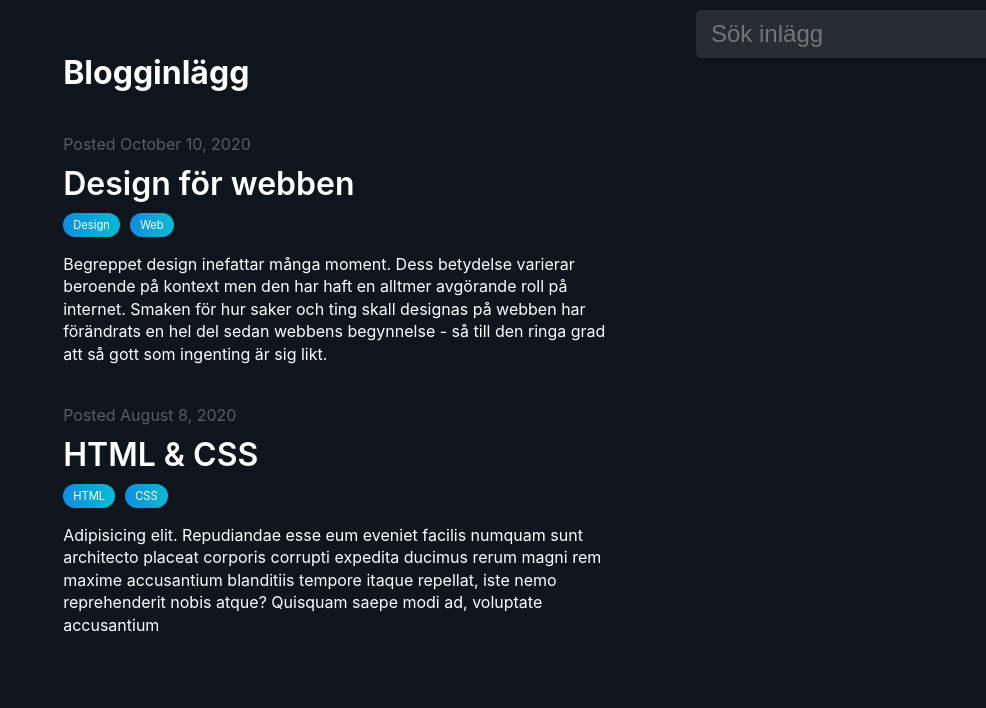
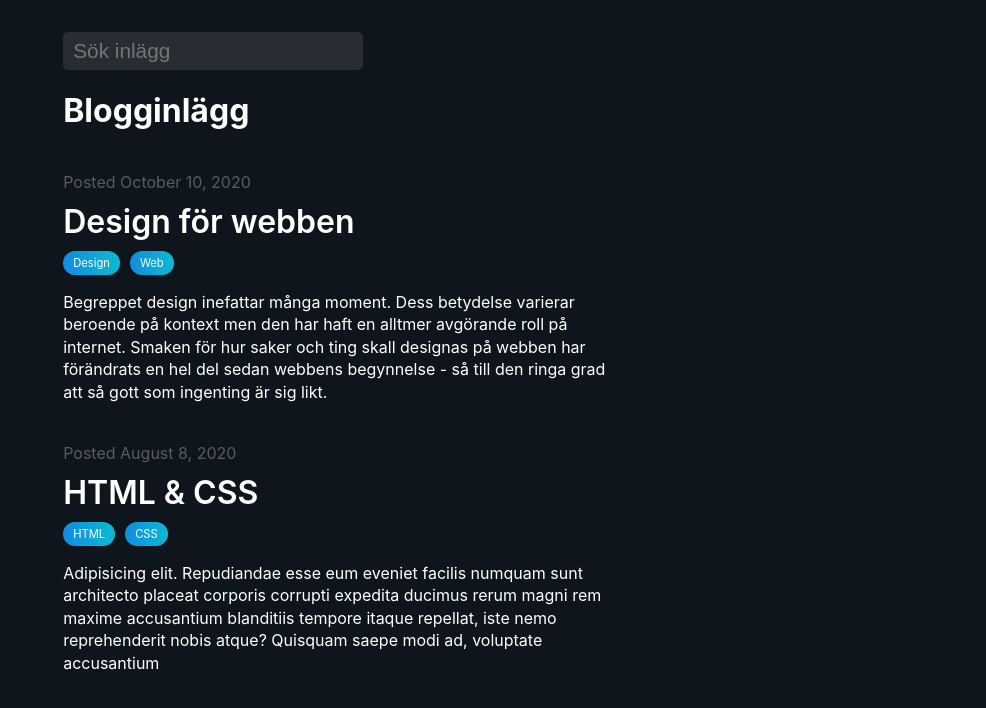
Before and after one commit to SkySails/teorihandboken, a Next.js app: page / in a window 1280 px wide. Shown: the top 708 px of the page, without its empty margins (294-1280 px from the left). Built offline with nearby package versions, Linux system fonts and the light colour scheme.

Commit message:
Add styles

```diff
--- a/src/components/Search.js
+++ b/src/components/Search.js
@@ -1,12 +1,14 @@
 import Link from "next/link";
-import React, { Fragment, useCallback, useRef, useState } from "react";
+import React, { useCallback, useRef, useState } from "react";
 import styled from "styled-components";
+import { useRouter } from "next/router";
 
 export default function Search() {
   const searchRef = useRef(null);
   const [query, setQuery] = useState("");
   const [active, setActive] = useState(false);
   const [results, setResults] = useState([]);
+  const Router = useRouter();
 
   const searchEndpoint = (query) => `/api/search?q=${query}`;
 
@@ -29,18 +31,31 @@ export default function Search() {
     window.addEventListener("click", onClick);
   }, []);
 
-  const onClick = useCallback((event) => {
-    if (searchRef.current && !searchRef.current.contains(event.target)) {
+  const onClick = useCallback((event, bypass) => {
+    if (
+      (searchRef.current && !searchRef.current.contains(event.target)) ||
+      bypass
+    ) {
       setActive(false);
       window.removeEventListener("click", onClick);
+      if (bypass) setQuery("");
     }
   }, []);
 
   return (
-    <SearchContainer ref={searchRef}>
+    <SearchContainer ref={searchRef} id="search">
       <input
         onChange={onChange}
         onFocus={onFocus}
+        onKeyPress={(e) => {
+          if (e.key === "Enter") {
+            Router.push("/post/[slug]", `/post/${results[0].slug}`);
+            setQuery("");
+            searchRef.current.querySelector("input").blur();
+            setActive(false);
+            window.removeEventListener("click", onClick);
+          }
+        }}
         placeholder={"Sök inlägg"}
         type="search"
         value={query}
@@ -48,9 +63,8 @@ export default function Search() {
       {active && results.length > 0 && (
         <ul>
           {results.map(({ slug, title, description }) => {
-            console.log(description);
             return (
-              <Result key={slug}>
+              <Result key={slug} onClick={(e) => onClick(e, true)}>
                 <Link href="/post/[slug]" as={`/post/${slug}`} passHref>
                   <a>
                     <h3>{title}</h3>
@@ -67,23 +81,36 @@ export default function Search() {
 }
 
 const SearchContainer = styled.div`
-  position: fixed;
-  top: 10px;
-  right: 10px;
-  max-width: 300px;
+  position: relative;
+  background: var(--bg-color);
+  z-index: 9999;
 
   input {
-    padding: 10px 15px;
-    font-size: 1.5em;
-    border-radius: 5px;
+    max-width: 300px;
+    padding: 7px 10px;
+    font-size: 1.3em;
     background: rgba(255, 255, 255, 0.1);
     border: none;
+    border-radius: 5px;
+    -webkit-border-radius: 5px;
+    -webkit-appearance: none;
     color: white;
+    width: 100%;
+    outline: none;
+    transition: 0.2s;
+
+    &:focus {
+      box-shadow: 0 0 0 2px #00ffc2;
+    }
   }
 
   ul {
     list-style: none;
-    padding: 0;
+    padding: 15px;
+    position: absolute;
+    border-radius: 10px;
+    right: 0;
+    background: var(--bg-menu);
   }
 `;
 
@@ -94,11 +121,14 @@ const Result = styled.li`
   border: 1px solid white;
   border-radius: 7px;
   cursor: pointer;
+  max-height: 15vh;
+  width: 80vw;
+  max-width: 300px;
 
   a {
     font-weight: bold;
     margin-bottom: 8px;
-    color: white;
+    color: inherit;
     text-decoration: none;
 
     h3 {
@@ -109,13 +139,14 @@ const Result = styled.li`
     span {
       opacity: 0.6;
     }
+  }
 
-    &:hover {
-      color: #00ffc2;
+  &:hover {
+    color: #00ffc2;
+    border: 1px solid #00ffc2;
 
-      h3 {
-        text-decoration: underline;
-      }
+    h3 {
+      text-decoration: underline;
     }
   }
 
```
